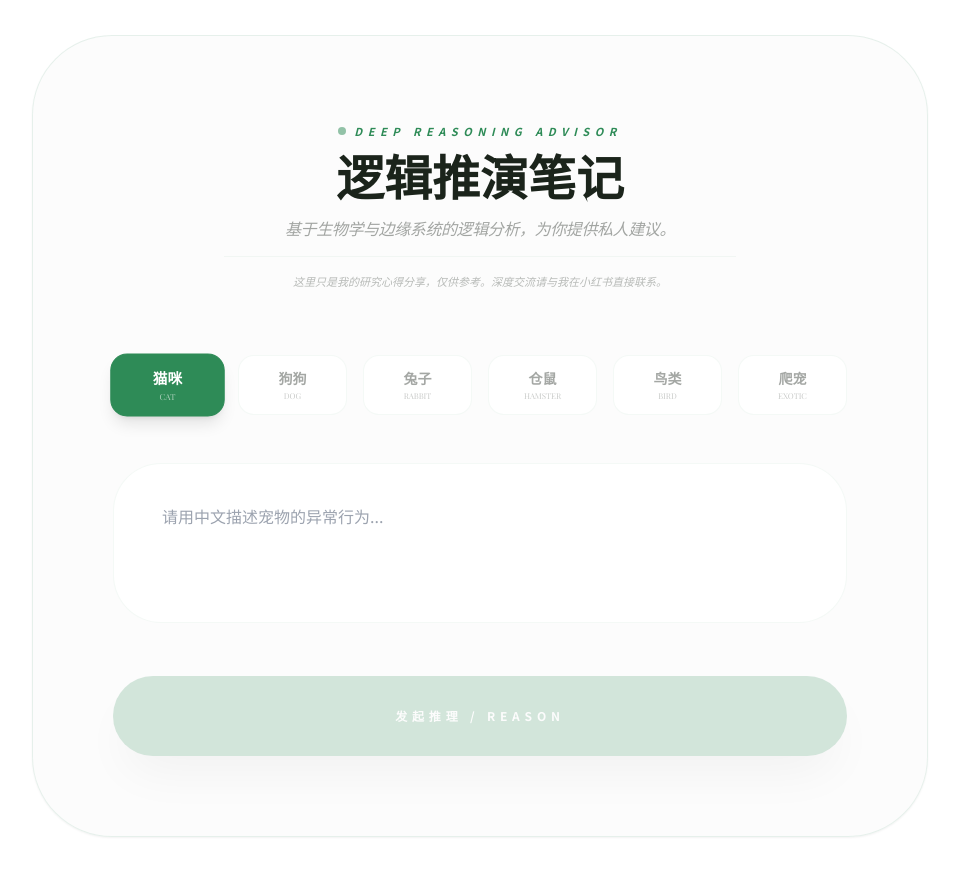
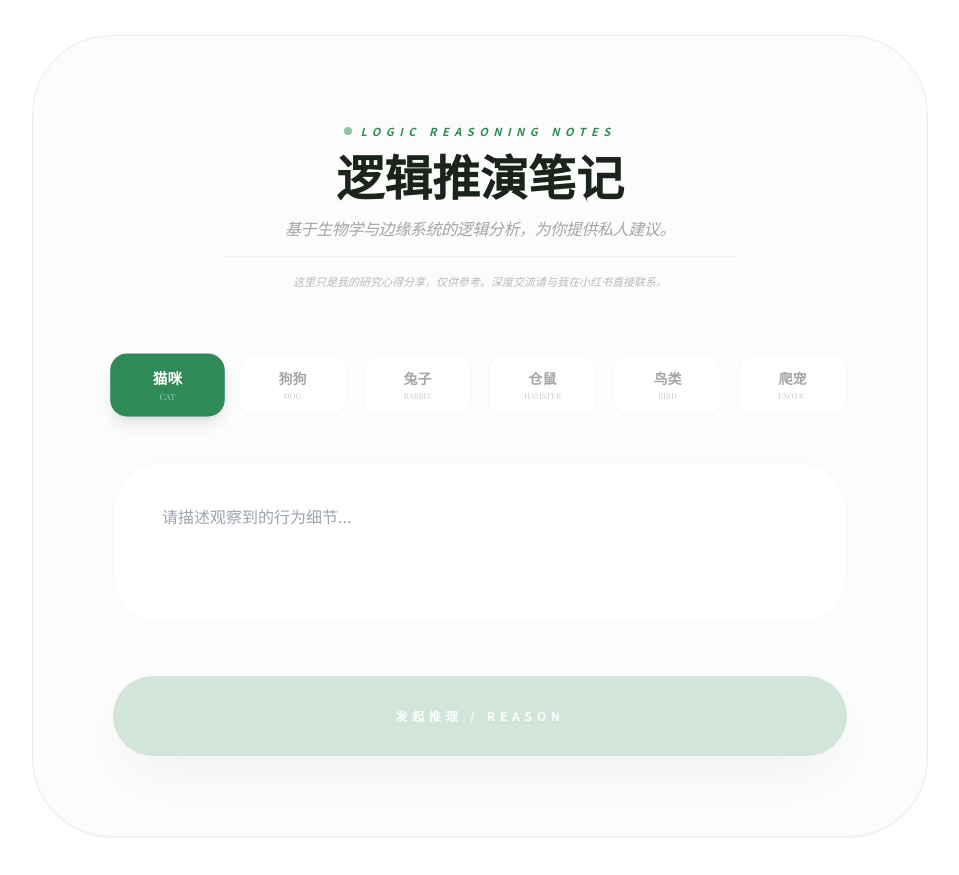
Before and after one commit to 2008zxeric/petaroma, a React (Vite) app: page / in a window 1280 px wide. Shown: the part 4260-5135 px from the top of the page, without its empty margins (160-1119 px from the left). Built offline with nearby package versions, Linux system fonts and the light colour scheme.

Commit message:
Update AIConsultant.tsx

```diff
--- a/components/AIConsultant.tsx
+++ b/components/AIConsultant.tsx
@@ -24,7 +24,7 @@ const AIConsultant: React.FC = () => {
       const result = await getPetScentAdvice(corePetType, behavior, 'zh');
       setAdvice(result);
     } catch (error: any) {
-      console.error("Diagnosis Error:", error);
+      console.error("Reasoning Error:", error);
       const errorString = error?.message || String(error);
 
       if (
@@ -49,11 +49,11 @@ const AIConsultant: React.FC = () => {
           <div className="text-center mb-8 md:mb-16">
             <div className="inline-flex items-center gap-2 mb-4">
               <span className="w-2 h-2 rounded-full bg-brand-green animate-pulse"></span>
-              <span className="text-brand-green text-[9px] md:text-[11px] uppercase tracking-[0.5em] font-bold italic">Deep Reasoning Advisor</span>
+              <span className="text-brand-green text-[9px] md:text-[11px] uppercase tracking-[0.5em] font-bold italic">Logic Reasoning Notes</span>
             </div>
             <h2 className="text-2xl md:text-5xl font-bold text-ink font-serif-brand mb-3">{t.title}</h2>
             <p className="text-ink/40 text-[10px] md:text-base font-medium italic tracking-tight">{t.desc}</p>
-            {/* 新增免责声明 */}
+            {/* 免责声明提示语 */}
             <p className="text-ink/30 text-[9px] md:text-[11px] mt-4 max-w-lg mx-auto leading-relaxed italic border-t border-brand-green/5 pt-4">
               {t.disclaimer}
             </p>
@@ -81,7 +81,7 @@ const AIConsultant: React.FC = () => {
             <textarea
               value={behavior}
               onChange={(e) => setBehavior(e.target.value)}
-              placeholder="请用中文描述宠物的异常行为..."
+              placeholder="请描述观察到的行为细节..."
               className="w-full bg-white border border-brand-green/5 rounded-[1.5rem] md:rounded-[3rem] py-6 md:py-10 px-6 md:px-12 text-xs md:text-base font-medium min-h-[160px] resize-none outline-none focus:ring-2 focus:ring-brand-green/10 transition-all"
             />
 
@@ -96,7 +96,7 @@ const AIConsultant: React.FC = () => {
                 <div className="flex items-center justify-center gap-3">
                   <span className="w-1.5 h-1.5 bg-white rounded-full animate-bounce"></span>
                   <span className="w-1.5 h-1.5 bg-white rounded-full animate-bounce [animation-delay:0.2s]"></span>
-                  <span className="animate-pulse">正在进行深度逻辑推理...</span>
+                  <span className="animate-pulse">正在进行逻辑推演...</span>
                 </div>
               ) : t.btnSubmit}
             </button>
@@ -111,7 +111,7 @@ const AIConsultant: React.FC = () => {
                   </div>
                   <div>
                     <h3 className="text-xl md:text-3xl text-ink font-serif-brand font-bold">{t.resultTitle}</h3>
-                    <p className="text-[8px] md:text-[10px] text-ink/30 uppercase tracking-[0.3em] font-bold">Clinical Reasoning Report</p>
+                    <p className="text-[8px] md:text-[10px] text-ink/30 uppercase tracking-[0.3em] font-bold">Personal Logic Report</p>
                   </div>
                 </div>
               </div>
@@ -119,7 +119,7 @@ const AIConsultant: React.FC = () => {
               <div className="grid md:grid-cols-2 gap-10">
                 <div className="space-y-8">
                   <div>
-                    <span className="text-[9px] uppercase tracking-widest text-brand-green font-bold">行为逻辑推理</span>
+                    <span className="text-[9px] uppercase tracking-widest text-brand-green font-bold">行为逻辑推演</span>
                     <p className="text-ink/60 text-[11px] md:text-sm leading-relaxed mt-2 italic border-l-2 border-brand-green/10 pl-4">{advice.analysis}</p>
                   </div>
                   <div>
@@ -129,7 +129,7 @@ const AIConsultant: React.FC = () => {
                 </div>
                 <div className="bg-canvas/50 p-6 md:p-10 rounded-[2rem] border border-brand-green/5 space-y-6">
                   <div>
-                    <span className="text-[9px] uppercase tracking-widest text-brand-green font-bold">推荐方案</span>
+                    <span className="text-[9px] uppercase tracking-widest text-brand-green font-bold">建议方案</span>
                     <h4 className="text-xl md:text-2xl font-serif-brand font-bold text-brand-green mt-1">{advice.productRecommendation}</h4>
                   </div>
                   <div>
```
